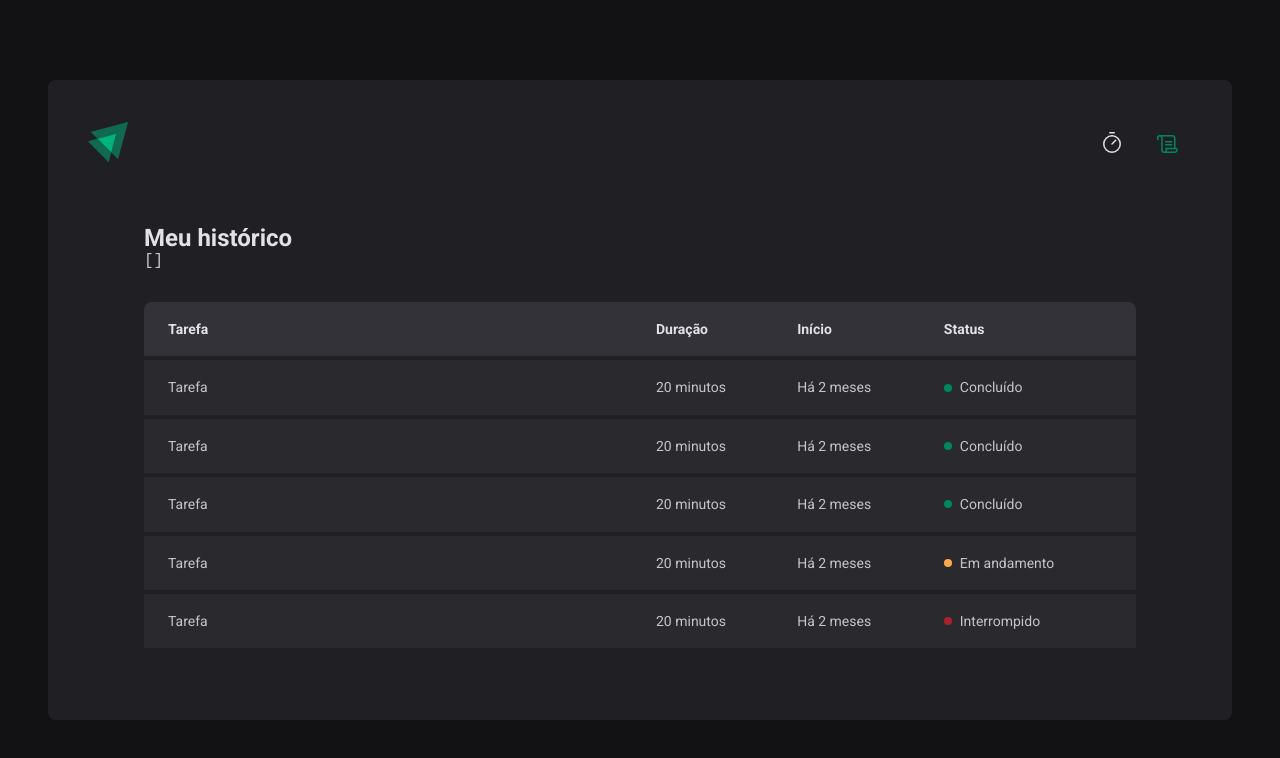
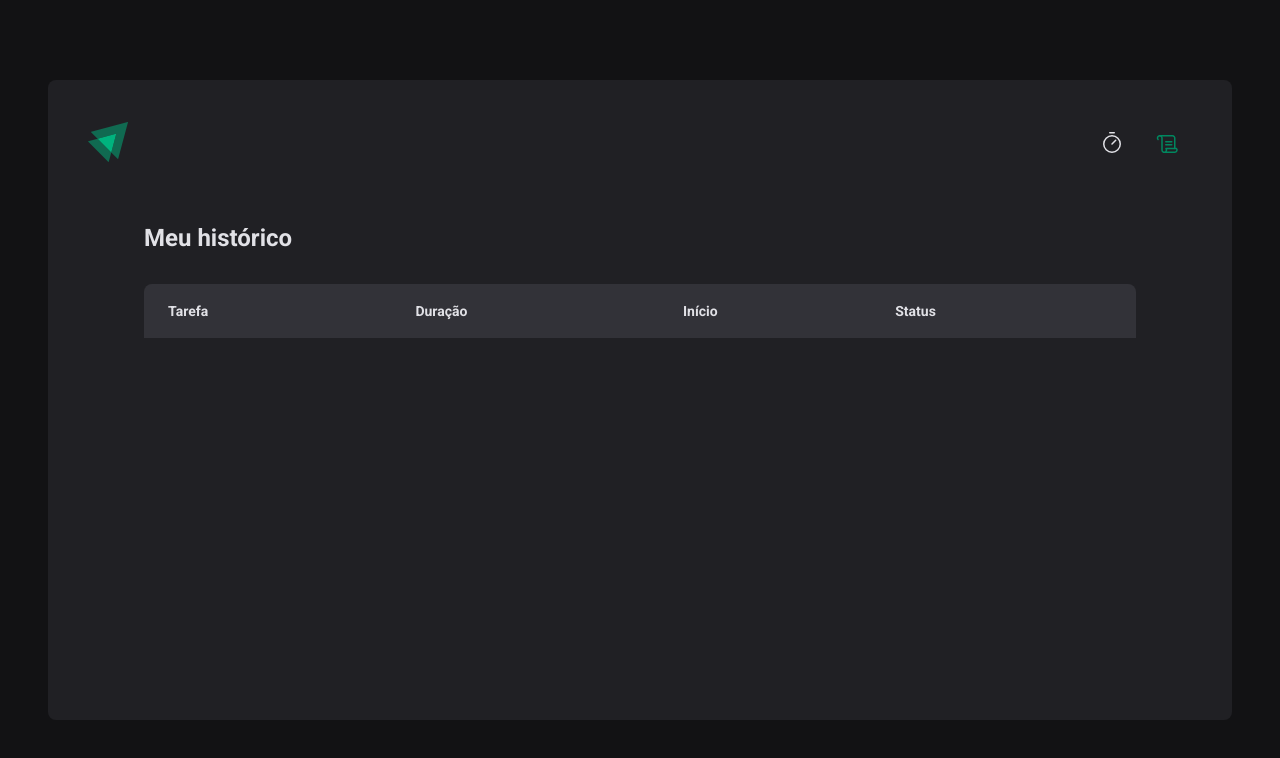
Before and after one commit to yuricavalini/ignite-timer, a React (Vite) app: page /history in a window 1280 px wide. Shown: the top 758 px of the page. Built offline with nearby package versions, Linux system fonts and the light colour scheme.

Commit message:
feat(ignite-timer): add cycles context to historylist

```diff
--- a/src/pages/History/index.tsx
+++ b/src/pages/History/index.tsx
@@ -1,5 +1,9 @@
 import { useContext } from 'react';
+import { formatDistanceToNow } from 'date-fns';
+import ptBR from 'date-fns/locale/pt-BR';
+
 import { CyclesContext } from '../../contexts/CyclesContext';
+
 import { HistoryContainer, HistoryList, Status } from './styles';
 
 export function History() {
@@ -8,8 +12,6 @@
   return (
     <HistoryContainer>
       <h1>Meu histórico</h1>
-
-      <pre>{ JSON.stringify(cycles, null, 2)}</pre>
 
       <HistoryList>
         <table>
@@ -22,46 +24,38 @@
             </tr>
           </thead>
           <tbody>
-            <tr>
-              <td>Tarefa</td>
-              <td>20 minutos</td>
-              <td>Há 2 meses</td>
-              <td>
-                <Status statusColor="green">Concluído</Status>
-              </td>
-            </tr>
-            <tr>
-              <td>Tarefa</td>
-              <td>20 minutos</td>
-              <td>Há 2 meses</td>
-              <td>
-                <Status statusColor="green">Concluído</Status>
-              </td>
-            </tr>
-            <tr>
-              <td>Tarefa</td>
-              <td>20 minutos</td>
-              <td>Há 2 meses</td>
-              <td>
-                <Status statusColor="green">Concluído</Status>
-              </td>
-            </tr>
-            <tr>
-              <td>Tarefa</td>
-              <td>20 minutos</td>
-              <td>Há 2 meses</td>
-              <td>
-                <Status statusColor="yellow">Em andamento</Status>
-              </td>
-            </tr>
-            <tr>
-              <td>Tarefa</td>
-              <td>20 minutos</td>
-              <td>Há 2 meses</td>
-              <td>
-                <Status statusColor="red">Interrompido</Status>
-              </td>
-            </tr>
+            {cycles.map((cycle) => (
+              <tr key={cycle.id}>
+                <td>{cycle.task}</td>
+                <td>
+                  {cycle.minutesAmount}
+                  {' '}
+                  minutos
+                </td>
+                <td>
+                  {formatDistanceToNow(cycle.startDate, {
+                    addSuffix: true,
+                    locale: ptBR,
+                  })}
+
+                </td>
+                <td>
+                  {cycle.finishedDate ? (
+                    <Status statusColor="green">Concluído</Status>
+                  ) : null}
+
+                  {cycle.interruptedDate ? (
+                    <Status statusColor="red">Interrompido</Status>
+                  ) : null}
+
+                  {
+                    (!cycle.finishedDate && !cycle.interruptedDate) ? (
+                      <Status statusColor="yellow">Em andamento</Status>
+                    ) : null
+                  }
+                </td>
+              </tr>
+            ))}
           </tbody>
         </table>
       </HistoryList>
```
